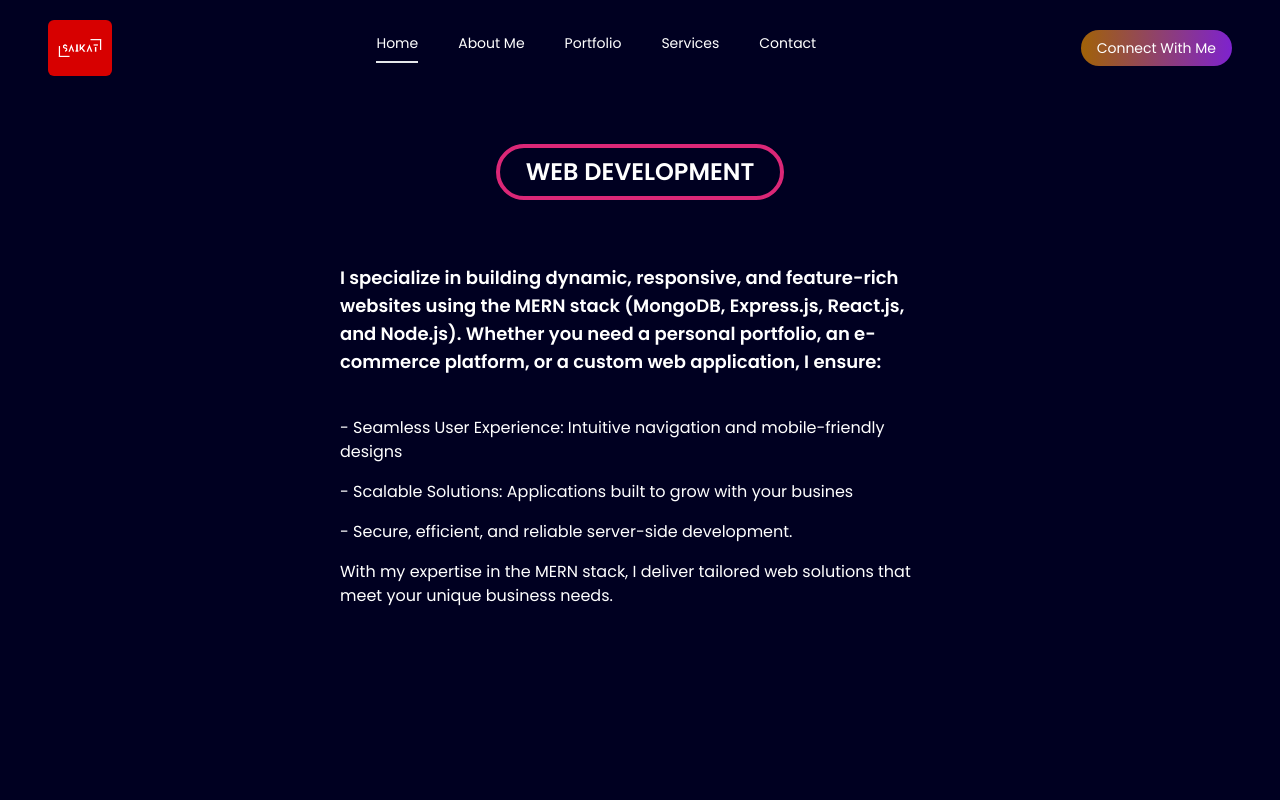
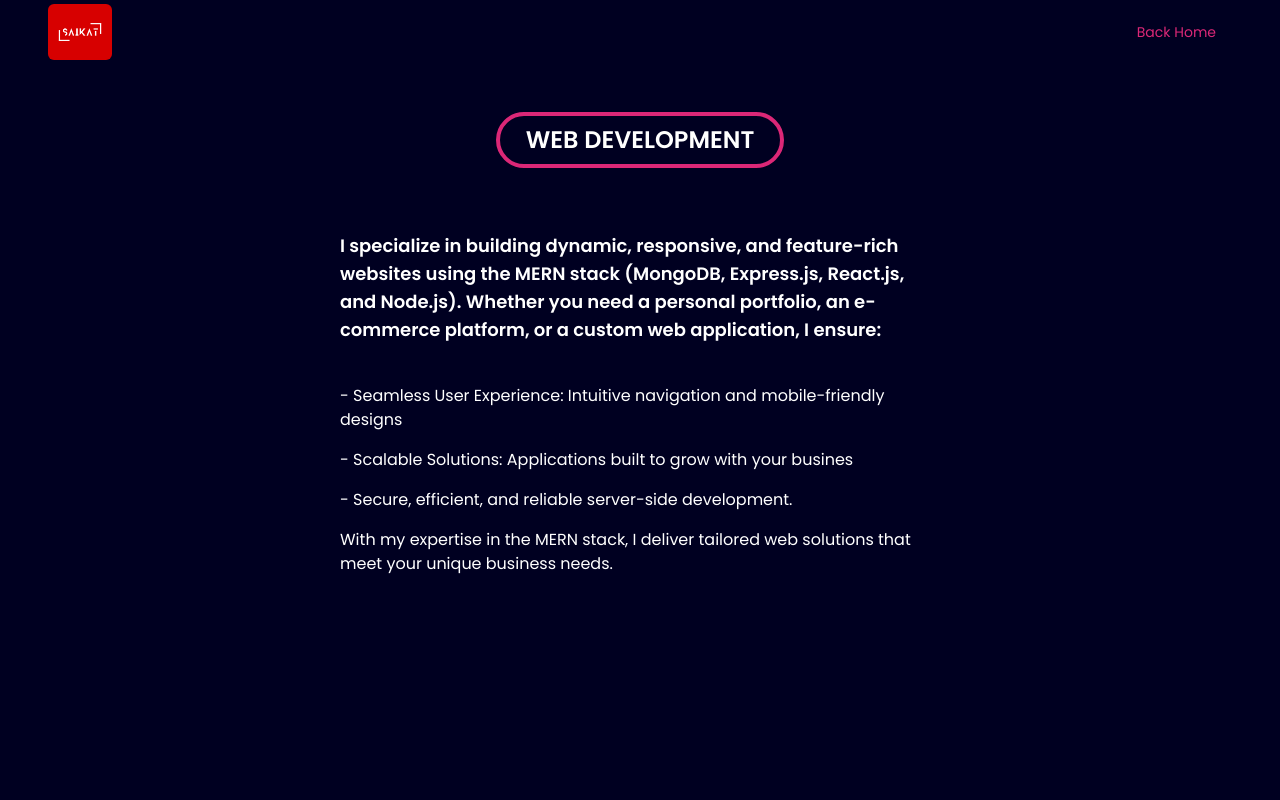
Before and after one commit to Saikat-github/Portfolio-website, a React (Vite) app: page /web-dev in a window 1280 px wide. Shown: the top 800 px of the page. Built offline with nearby package versions, Linux system fonts and the light colour scheme.

Commit message:
improved navbar function

```diff
--- a/src/App.jsx
+++ b/src/App.jsx
@@ -1,5 +1,5 @@
 import React from 'react'
-import { Footer, Navbar } from './components'
+import { Footer} from './components'
 import { Outlet } from 'react-router-dom'
 import ScrollToTop from './components/ScrollToTop'
 
@@ -7,7 +7,6 @@ import ScrollToTop from './components/ScrollToTop'
 const App = () => {
   return (
     <div className='font-Poppins text-white'>
-      <Navbar />
       <ScrollToTop />
       <main className='min-h-screen'>
       <Outlet />
--- a/src/components/contact/Contact.jsx
+++ b/src/components/contact/Contact.jsx
@@ -75,10 +75,10 @@ const Contact = () => {
                     <label className='text-sm text-gray-200' >Your Name</label>
                     <input className='border-none lg:w-96 w-[80%] h-10 rounded-lg bg-gray-600 text-gray-200 text-xs pl-7' type="text" placeholder='Enter your name' {...register("name", {required: true})} />
 
-                    <label className='text-sm text-gray-200' htmlFor="">Your Email</label>
+                    <label className='text-sm text-gray-200'>Your Email</label>
                     <input className='border-none lg:w-96 w-[80%] h-10 rounded-lg bg-gray-600 text-gray-200 text-xs pl-7' type="email" placeholder='Enter your email' {...register("email", {required: true})} />
 
-                    <label className='text-sm text-gray-200' htmlFor="">Write your message here</label>
+                    <label className='text-sm text-gray-200'>Write your message here</label>
                     <textarea {...register("message", {required: true})} placeholder='Enter your message' className='border-none lg:w-96 w-[80%] h-10 lg:h-32 rounded-lg bg-gray-600 text-gray-200 text-xs pl-7 pt-4'></textarea>
 
                     <div className='flex items-center gap-2'>
--- a/src/components/hero/Hero.jsx
+++ b/src/components/hero/Hero.jsx
@@ -7,7 +7,7 @@ import profile_img from '../../assets/profile_img.png'
 
 const Hero = () => {
   return (
-    <div className='hero flex items-center flex-col gap-12 pb-20 pt-10 px-2' id='home'>
+    <div className='hero flex items-center flex-col gap-12 pb-20 pt-10 px-2' id='totop'>
       {/* <img src={profile_img} className='mt-4 w-60 h-60 object-cover rounded-full' /> */}
       <h1 className='sm:w-2/3 text-3xl sm:text-5xl text-center text-white font-semibold'>I'm <span className='text-purple-800'>Saikat Saha</span>, a Passionate <span className='text-purple-800'>Full Stack Web Developer</span> based in India.</h1>
       <p className='text-white text-xl sm:w-2/3 text-center'>With experience in building real world, production grade projects</p>
--- a/src/components/index.js
+++ b/src/components/index.js
@@ -1,4 +1,5 @@
-import Navbar from "./navbar/Navbar";
+import HeaderNavbar from "./navbar/HeaderNavbar";
+import MainNavbar from "./navbar/MainNavbar";
 import Hero from "./hero/Hero";
 import About from "./about/About";
 import Services from "./services/Services";
@@ -8,6 +9,6 @@ import Footer from "./footer/Footer";
 
 
 
-export {Navbar, Hero, About, Services, MyWork, Contact,
-    Footer
+export { Hero, About, Services, MyWork, Contact,
+    Footer, HeaderNavbar, MainNavbar
 };
--- a/src/components/navbar/Navbar.jsx
+++ b/src/components/navbar/HeaderNavbar.jsx
@@ -7,15 +7,15 @@ import { Link } from 'react-router-dom';
 
 
 const MENU_ITEMS = [
-  { label: "Home", href: "/" },
+  { label: "To Top", href: "#totop" },
   { label: "About Me", href: "#about" },
   { label: "Portfolio", href: "#mywork" },
   { label: "Services", href: "#services" },
   { label: "Contact", href: "#contact" },
 ];
 
-const Navbar = () => {
-  const [menu, setMenu] = useState("Home");
+const HeaderNavbar = () => {
+  const [menu, setMenu] = useState("totop");
   const [showSidebar, setShowSidebar] = useState(false);
 
   const onClickHandler = useCallback((navItem) => {
@@ -66,4 +66,4 @@ const Navbar = () => {
   );
 };
 
-export default Navbar;
+export default HeaderNavbar;
--- /dev/null
+++ b/src/components/navbar/MainNavbar.jsx
@@ -0,0 +1,37 @@
+
+import React, { useState, useCallback } from 'react';
+import AnchorLink from 'react-anchor-link-smooth-scroll';
+import logo from '../../assets/logo.png';
+import menu_open from '../../assets/menu_open.svg';
+import menu_close from '../../assets/menu_close.svg';
+import { Link } from 'react-router-dom';
+
+
+const MENU_ITEMS = [
+  { label: "About Me", href: "#about" },
+  { label: "Portfolio", href: "#mywork" },
+  { label: "Services", href: "#services" },
+  { label: "Contact", href: "#contact" },
+];
+
+const MainNavbar = () => {
+  const [menu, setMenu] = useState("Home");
+  const [showSidebar, setShowSidebar] = useState(false);
+
+  const onClickHandler = useCallback((navItem) => {
+    setMenu(navItem);
+    setShowSidebar(false);
+  }, []);
+
+  return (
+    <div className='flex justify-between lg:px-12 px-4 py-1 text-sm items-center  sticky top-0 z-20 bg-[rgb(0,0,33)] h-16'>
+      <Link to={"/"}><img src={logo} alt="Logo" className='nav-logo w-16 h-14 rounded-md object-cover' /></Link>
+      <Link to={"/"} className='text-pink-600 px-4 py-2 rounded'>
+      Back Home
+      </Link>
+
+    </div>
+  );
+};
+
+export default MainNavbar;
--- a/src/main.jsx
+++ b/src/main.jsx
@@ -8,6 +8,7 @@ import NotDeployed from './pages/NotDeployed.jsx'
 import WebDev from './pages/Services/WebDev.jsx'
 import VideoEditing from './pages/Services/VideoEditing.jsx'
 import Thubnail from './pages/Services/Thubnail.jsx'
+import { MainNavbar } from './components/index.js'
 
 const router = createBrowserRouter([
   {
@@ -20,19 +21,31 @@ const router = createBrowserRouter([
       },
       {
         path: "/notdeployed",
-        element: <NotDeployed />
+        element: <>
+          <MainNavbar />
+          <NotDeployed />
+        </>
       },
       {
         path: "/web-dev",
-        element: <WebDev />
+        element: <>
+          <MainNavbar />
+          <WebDev />
+        </>
       },
       {
         path: "/video-editing",
-        element: <VideoEditing />
+        element: <>
+          <MainNavbar />
+          <VideoEditing />
+        </>
       },
       {
         path: "/thumbnail",
-        element: <Thubnail />
+        element: <>
+          <MainNavbar />
+          <Thubnail />
+        </>
       }
     ]
   }
--- a/src/pages/Home.jsx
+++ b/src/pages/Home.jsx
@@ -1,15 +1,16 @@
 import React from 'react'
-import { About, Contact, Footer, Hero, MyWork, Navbar, Services } from '../components'
+import { About, Contact, Footer, HeaderNavbar, Hero, MyWork, Services } from '../components'
 
 const Home = () => {
   return (
     <div>
-        <Hero />
-        <hr className='w-3/4 mx-auto bg-sky-800'/>
-        <About />
-        <MyWork />
-        <Services />
-        <Contact />
+      <HeaderNavbar />
+      <Hero />
+      <hr className='w-3/4 mx-auto bg-sky-800' />
+      <About />
+      <MyWork />
+      <Services />
+      <Contact />
 
     </div>
   )
```
